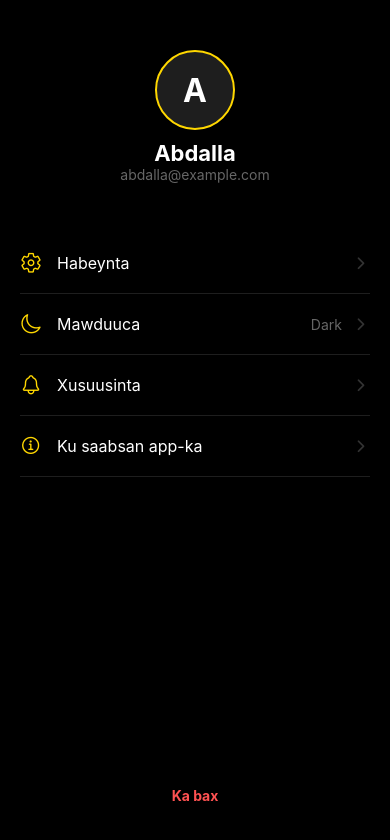
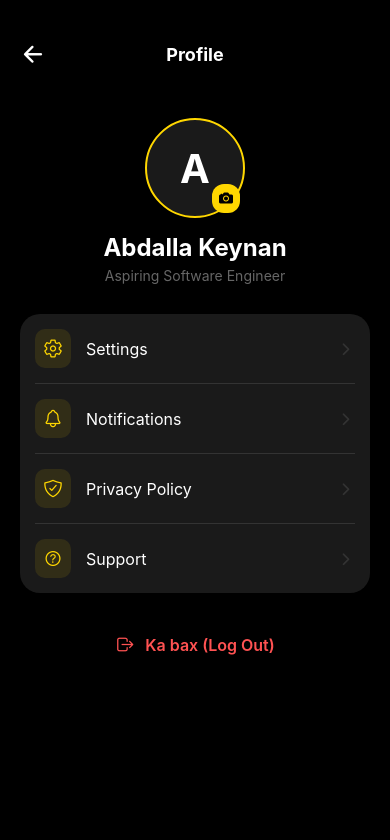
Before and after one commit to ungiosbeem-sketch/Ungio-, a React Native app in the folder Root/: screen /Profile in a window 390 px wide. Shown: the top 840 px of the page. Built offline with nearby package versions, Linux system fonts and the light colour scheme; no server answers; the database is empty.

Commit message:
Update ProfileScreen.js

```diff
--- a/Root/ProfileScreen.js
+++ b/Root/ProfileScreen.js
@@ -1,52 +1,70 @@
 import React from 'react';
-import { View, Text, StyleSheet, SafeAreaView, TouchableOpacity } from 'react-native';
+import { View, Text, StyleSheet, SafeAreaView, TouchableOpacity, ScrollView } from 'react-native';
 import { Ionicons } from '@expo/vector-icons';
 
-export default function ProfileScreen() {
+export default function ProfileScreen({ navigation }) {
   return (
     <SafeAreaView style={styles.container}>
-      <View style={styles.profileHeader}>
-        <View style={styles.avatar}><Text style={styles.avatarTxt}>A</Text></View>
-        <Text style={styles.name}>Abdalla</Text>
-        <Text style={styles.email}>abdalla@example.com</Text>
+      <View style={styles.header}>
+        <TouchableOpacity onPress={() => navigation.goBack()}>
+          <Ionicons name="arrow-back" size={26} color="white" />
+        </TouchableOpacity>
+        <Text style={styles.headerTitle}>Profile</Text>
+        <View style={{width: 26}} />
       </View>
 
-      <View style={styles.menuList}>
-        <MenuItem icon="settings-outline" title="Habeynta" />
-        <MenuItem icon="moon-outline" title="Mawduuca" value="Dark" />
-        <MenuItem icon="notifications-outline" title="Xusuusinta" />
-        <MenuItem icon="information-circle-outline" title="Ku saabsan app-ka" />
-      </View>
+      <ScrollView contentContainerStyle={{alignItems: 'center', padding: 20}}>
+        <View style={styles.avatarContainer}>
+          <View style={styles.avatar}><Text style={styles.avatarTxt}>A</Text></View>
+          <TouchableOpacity style={styles.editBadge}>
+            <Ionicons name="camera" size={16} color="black" />
+          </TouchableOpacity>
+        </View>
 
-      <TouchableOpacity style={styles.logout}>
-        <Text style={{color: '#FF5252', fontWeight: 'bold'}}>Ka bax</Text>
-      </TouchableOpacity>
+        <Text style={styles.name}>Abdalla Keynan</Text>
+        <Text style={styles.bio}>Aspiring Software Engineer</Text>
+
+        <View style={styles.menuCard}>
+          <ProfileItem icon="settings-outline" title="Settings" />
+          <ProfileItem icon="notifications-outline" title="Notifications" />
+          <ProfileItem icon="shield-checkmark-outline" title="Privacy Policy" />
+          <ProfileItem icon="help-circle-outline" title="Support" last />
+        </View>
+
+        <TouchableOpacity style={styles.logoutBtn}>
+          <Ionicons name="log-out-outline" size={20} color="#FF5252" />
+          <Text style={styles.logoutTxt}>Ka bax (Log Out)</Text>
+        </TouchableOpacity>
+      </ScrollView>
     </SafeAreaView>
   );
 }
 
-const MenuItem = ({ icon, title, value }) => (
-  <TouchableOpacity style={styles.item}>
-    <View style={{flexDirection: 'row', alignItems: 'center'}}>
-      <Ionicons name={icon} size={22} color="#FFD700" />
+const ProfileItem = ({ icon, title, last }) => (
+  <TouchableOpacity style={[styles.item, last && {borderBottomWidth: 0}]}>
+    <View style={styles.itemLeft}>
+      <View style={styles.iconBg}><Ionicons name={icon} size={20} color="#FFD700" /></View>
       <Text style={styles.itemTxt}>{title}</Text>
     </View>
-    <View style={{flexDirection: 'row', alignItems: 'center'}}>
-      {value && <Text style={{color: '#666', marginRight: 10}}>{value}</Text>}
-      <Ionicons name="chevron-forward" size={18} color="#333" />
-    </View>
+    <Ionicons name="chevron-forward" size={18} color="#333" />
   </TouchableOpacity>
 );
 
 const styles = StyleSheet.create({
-  container: { flex: 1, backgroundColor: '#000', paddingTop: 50 },
-  profileHeader: { alignItems: 'center', marginBottom: 30 },
-  avatar: { width: 80, height: 80, borderRadius: 40, backgroundColor: '#1E1E1E', justifyContent: 'center', alignItems: 'center', borderStyle: 'solid', borderWidth: 2, borderColor: '#FFD700' },
-  avatarTxt: { color: 'white', fontSize: 32, fontWeight: 'bold' },
-  name: { color: 'white', fontSize: 22, fontWeight: 'bold', marginTop: 10 },
-  email: { color: '#666' },
-  menuList: { padding: 20 },
-  item: { flexDirection: 'row', justifyContent: 'space-between', paddingVertical: 18, borderBottomWidth: 0.5, borderBottomColor: '#1E1E1E' },
+  container: { flex: 1, backgroundColor: '#000' },
+  header: { flexDirection: 'row', justifyContent: 'space-between', padding: 20, paddingTop: 40, alignItems: 'center' },
+  headerTitle: { color: 'white', fontSize: 18, fontWeight: 'bold' },
+  avatarContainer: { marginTop: 10, marginBottom: 15 },
+  avatar: { width: 100, height: 100, borderRadius: 50, backgroundColor: '#1A1A1A', justifyContent: 'center', alignItems: 'center', borderWidth: 2, borderColor: '#FFD700' },
+  avatarTxt: { color: 'white', fontSize: 40, fontWeight: 'bold' },
+  editBadge: { position: 'absolute', bottom: 5, right: 5, backgroundColor: '#FFD700', padding: 6, borderRadius: 12 },
+  name: { color: 'white', fontSize: 24, fontWeight: 'bold' },
+  bio: { color: '#666', marginTop: 5 },
+  menuCard: { backgroundColor: '#1A1A1A', width: '100%', borderRadius: 20, marginTop: 30, paddingHorizontal: 15 },
+  item: { flexDirection: 'row', justifyContent: 'space-between', alignItems: 'center', paddingVertical: 15, borderBottomWidth: 0.5, borderBottomColor: '#333' },
+  itemLeft: { flexDirection: 'row', alignItems: 'center' },
+  iconBg: { backgroundColor: 'rgba(255, 215, 0, 0.1)', padding: 8, borderRadius: 10 },
   itemTxt: { color: 'white', marginLeft: 15, fontSize: 16 },
-  logout: { marginTop: 'auto', marginBottom: 40, alignItems: 'center' }
+  logoutBtn: { flexDirection: 'row', alignItems: 'center', marginTop: 40 },
+  logoutTxt: { color: '#FF5252', marginLeft: 10, fontSize: 16, fontWeight: '600' }
 });
```
